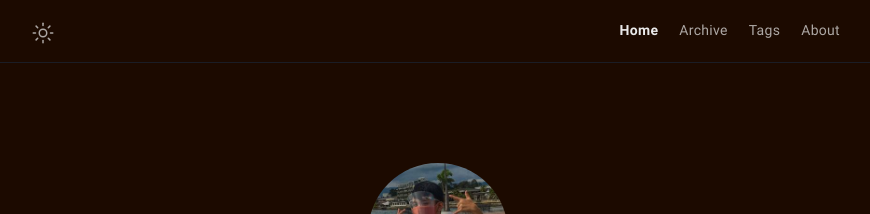
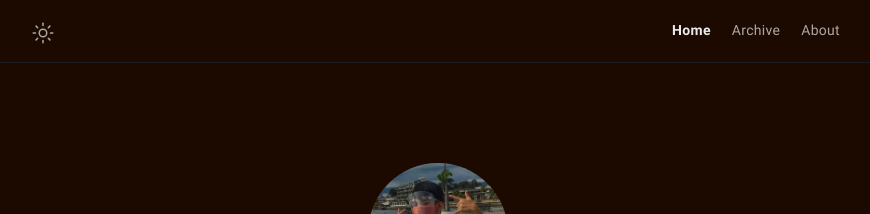
Before and after one commit to philippines69/carlcastroarchives, a Jekyll site: the page built from index.md, in a window 1280 px wide. Shown: the top 214 px of the page, without its empty margins (202-1072 px from the left). Built offline with Jekyll 4.4.1, drawn with Linux system fonts in a browser that asks for light colours.

Commit message:
Update menus.yml

```diff
--- a/_data/menus.yml
+++ b/_data/menus.yml
@@ -4,10 +4,6 @@
 
 - title: Archive
   url: /archive/
-  external: false
-
-- title: Tags
-  url: /tags/
   external: false
 
 - title: About
```
